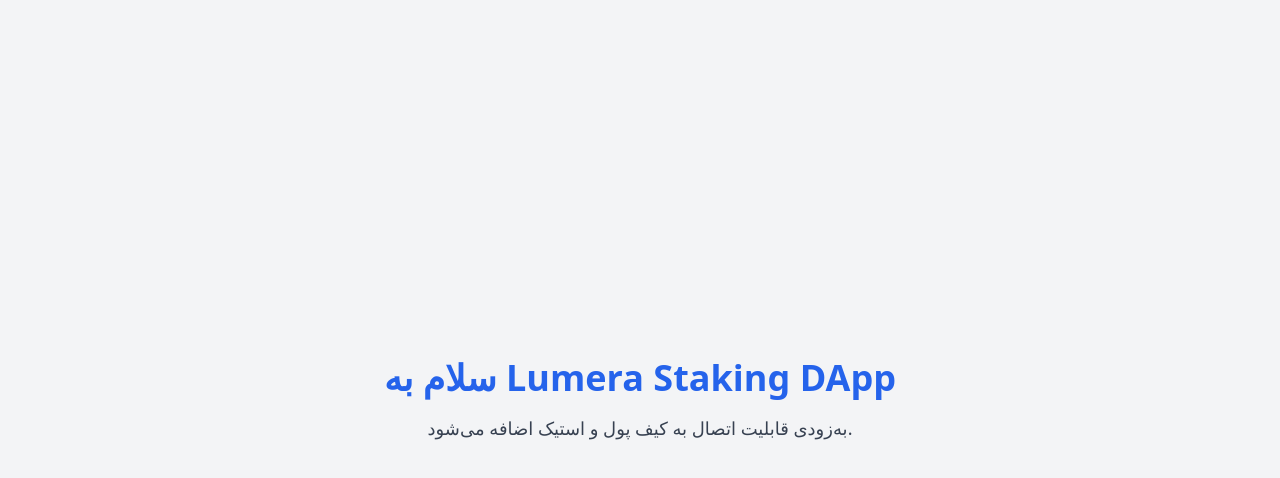
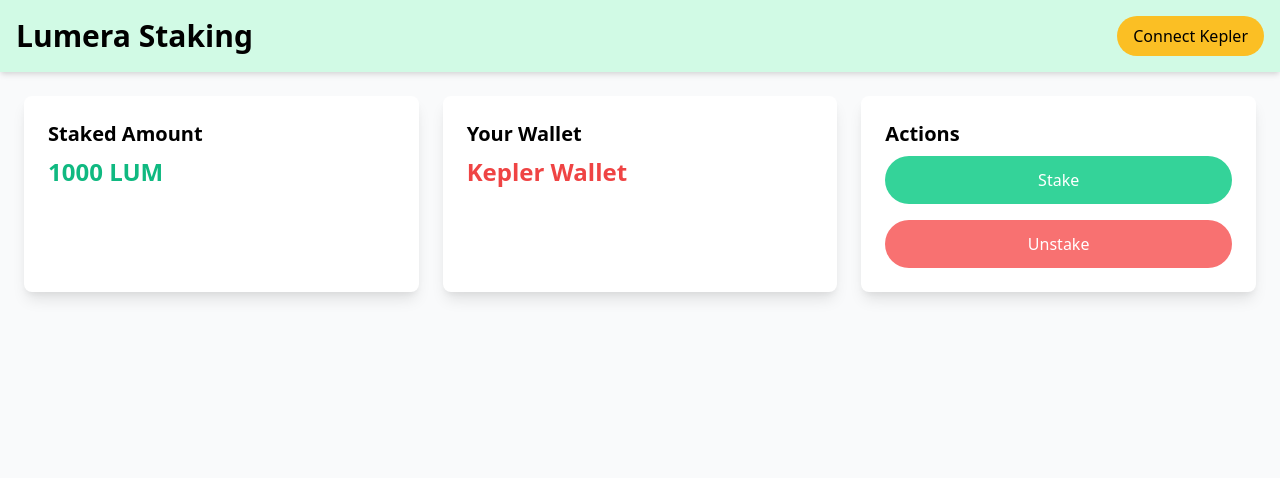
Before and after one commit to aliasde/lumera-staking-dapp, a plain HTML site: page index.html in a window 1280 px wide. Drawn offline with nearby package versions, Linux system fonts and the light colour scheme.

Commit message:
Update index.html

```diff
--- a/index.html
+++ b/index.html
@@ -6,10 +6,50 @@
   <title>Lumera Staking DApp</title>
   <link href="https://cdn.jsdelivr.net/npm/tailwindcss@2.2.19/dist/tailwind.min.css" rel="stylesheet">
 </head>
-<body class="bg-gray-100">
-  <div class="min-h-screen flex flex-col justify-center items-center">
-    <h1 class="text-center text-4xl font-bold text-blue-600 mb-4">سلام به Lumera Staking DApp</h1>
-    <p class="text-center text-lg text-gray-700">به‌زودی قابلیت اتصال به کیف پول و استیک اضافه می‌شود.</p>
-  </div>
+<body class="bg-gray-50">
+
+  <!-- نوار بالای صفحه -->
+  <header class="bg-green-100 text-black p-4 shadow-md">
+    <div class="flex items-center justify-between">
+      <h1 class="text-3xl font-bold">Lumera Staking</h1>
+      <button class="bg-yellow-400 px-4 py-2 rounded-full hover:bg-yellow-500">
+        Connect Kepler
+      </button>
+    </div>
+  </header>
+
+  <!-- محتوای اصلی -->
+  <main class="p-6">
+    <div class="grid grid-cols-1 md:grid-cols-2 lg:grid-cols-3 gap-6">
+      <!-- کارت استیکینگ -->
+      <div class="bg-white shadow-lg rounded-lg p-6">
+        <h2 class="text-xl font-semibold mb-2">Staked Amount</h2>
+        <p class="text-2xl font-bold text-green-500">1000 LUM</p>
+      </div>
+
+      <!-- کارت کیف پول -->
+      <div class="bg-white shadow-lg rounded-lg p-6">
+        <h2 class="text-xl font-semibold mb-2">Your Wallet</h2>
+        <p class="text-2xl font-bold text-red-500">Kepler Wallet</p>
+      </div>
+
+      <!-- کارت دکمه‌ها -->
+      <div class="bg-white shadow-lg rounded-lg p-6">
+        <h2 class="text-xl font-semibold mb-2">Actions</h2>
+        <button class="bg-green-400 text-white px-6 py-3 rounded-full hover:bg-green-500 mb-4 w-full">
+          Stake
+        </button>
+        <button class="bg-red-400 text-white px-6 py-3 rounded-full hover:bg-red-500 w-full">
+          Unstake
+        </button>
+      </div>
+    </div>
+  </main>
+
+  <!-- افزودن AOS برای انیمیشن‌های ورود -->
+  <script src="https://cdn.jsdelivr.net/npm/aos@2.3.4/dist/aos.js"></script>
+  <script>
+    AOS.init();
+  </script>
 </body>
 </html>
```
